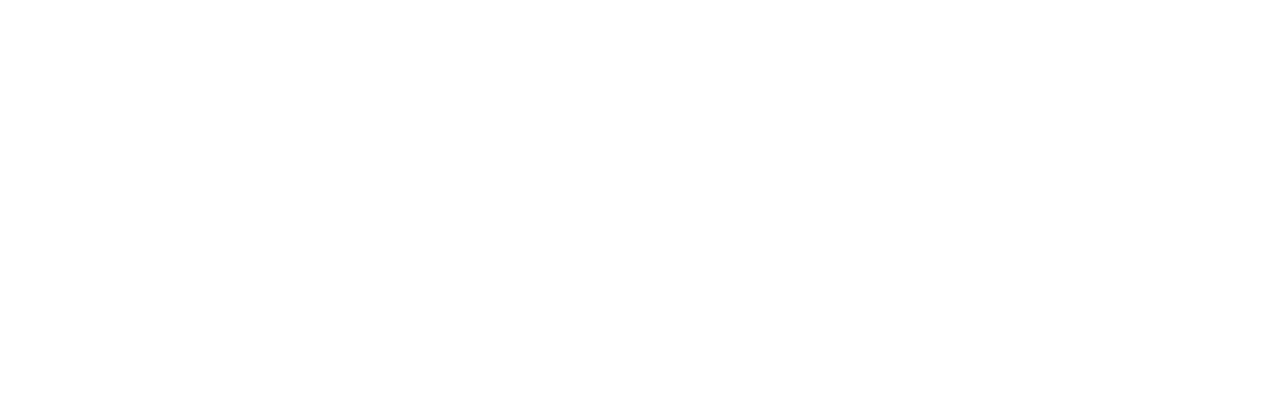
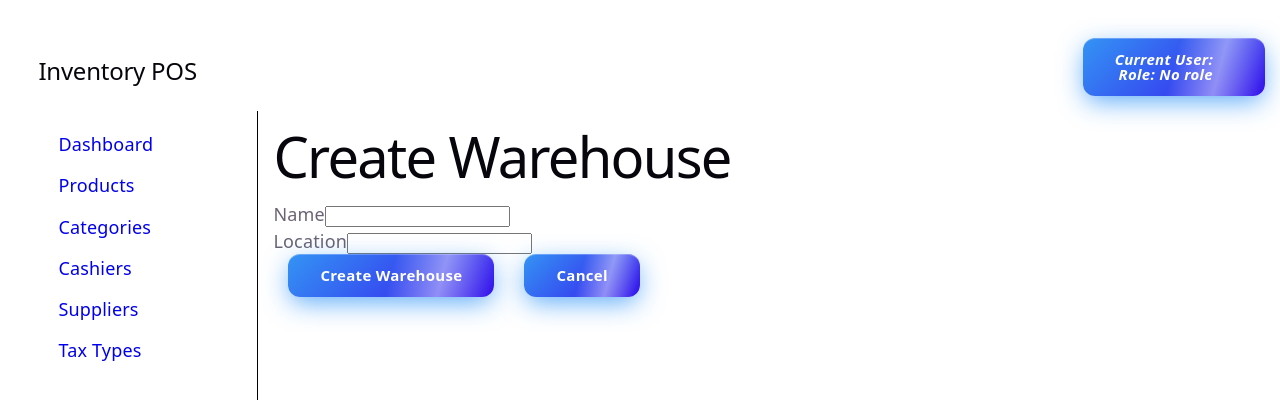
Before and after one commit to rdjirackor/Inventory-POS, a React (Vite) app in the folder frontend/inventory/: page /warehouses/create in a window 1280 px wide. Before the commit this address had no page. Shown: the top 400 px of the page. Built offline with nearby package versions, Linux system fonts and the light colour scheme; no server answers; sample sign-in values are in the browser's storage.

Commit message:
Added Warehouses.tsx and CreateWarehouse.tsx

```diff
--- a/frontend/inventory/src/App.tsx
+++ b/frontend/inventory/src/App.tsx
@@ -22,6 +22,8 @@
 import UpdateTaxtype from "./pages/UpdateTaxtypes";
 import CreateCashier from "./pages/CreateCashier";
 import CreateSupplier from "./pages/CreateSupplier";
+import CreateWarehouse from "./pages/CreateWarehouse";
+import Warehouses from "./pages/Warehouse";
 
 const token = localStorage.getItem("access_token")
 
@@ -83,6 +85,9 @@
                         <Route path="/taxtypes/create" element={<CreateTax />}/>
                         <Route path="/taxtypes/:id/edit" element={<UpdateTaxtype />} />
 
+                        <Route path="/warehouses" element={<Warehouses/>} />
+                        <Route path="/warehouses/create" element={<CreateWarehouse />} />
+
                     </Route>
 
                 </Routes>
--- a/frontend/inventory/src/pages/CreateWarehouse.tsx
+++ b/frontend/inventory/src/pages/CreateWarehouse.tsx
@@ -0,0 +1,85 @@
+import { useState } from "react";
+import { useNavigate } from "react-router-dom";
+import { createWarehouse } from "../apis/warehouses";
+
+
+
+function CreateWarehouse() {
+    const navigate = useNavigate();
+
+    const [name, setName] = useState("");
+
+    const [location, setLocation] = useState("");
+
+    const [loading, setLoading] = useState(false);
+    const [error, setError] = useState("");
+
+
+    async function handleSubmit(event: React.FormEvent) {
+        event.preventDefault();
+
+        setError("");
+        setLoading(true);
+
+        try {
+            await createWarehouse(
+                name,
+                location,
+            );
+
+            navigate("/warehouses");
+
+        } catch (error) {
+            setError("Failed to create Warehouse");
+            console.error(error);
+
+        } finally {
+            setLoading(false);
+        }
+    }
+
+
+
+    return (
+        <div>
+            <h1>Create Warehouse</h1>
+
+            {error && <p>{error}</p>}
+
+            <form onSubmit={handleSubmit}>
+
+                <div>
+                    <label>Name</label>
+                    <input
+                        value={name}
+                        onChange={(e) => setName(e.target.value)}
+                    />
+                </div>
+
+                <div>
+                    <label>Location</label>
+                    <input
+                        value={location}
+                        onChange={(e) => setLocation(e.target.value)}
+                    />
+                </div>
+
+
+
+                <button type="submit" disabled={loading}>
+                    {loading ? "Creating..." : "Create Warehouse"}
+                </button>
+
+                <button
+                    type="button"
+                    onClick={() => navigate("/warehouses")}
+                >
+                    Cancel
+                </button>
+
+            </form>
+        </div>
+    );
+}
+
+export default CreateWarehouse;
--- /dev/null
+++ b/frontend/inventory/src/pages/Warehouse.tsx
@@ -0,0 +1,89 @@
+import { useEffect, useState } from "react";
+import {  deleteWarehouse, getWarehouse, getWarehouses } from "../apis/warehouses";
+import type { Warehouse } from "../interfaces/interfaces";
+import { useNavigate } from "react-router-dom";
+import "../styles/Pages.css"
+
+function Warehouses() {
+    const navigate = useNavigate();
+
+    const [loading, setLoading] = useState(false);
+    const [error, setError] = useState("");
+    const [warehouses, setWarehouses] = useState<Warehouse[]>([]);
+
+    async function fetchWarehouses() {
+        setError("");
+        setLoading(true);
+
+        try {
+            const data = await getWarehouses();
+            setWarehouses(data);
+        } catch (error) {
+            setError("Failed to load Warehouses");
+        } finally {
+            setLoading(false);
+        }
+    }
+
+    async function DeleteWarehouse(warehouse_id:number) {
+        try {
+            const warehouse = await getWarehouse(warehouse_id);
+            const confirmed = confirm(`Delete ${warehouse.name}?`);
+            if (!confirmed){
+                return ;
+            }
+            await deleteWarehouse(warehouse_id);
+
+            await fetchWarehouses();
+        }
+        catch(error){
+            if (error instanceof Error && error.message === "Protected") {
+                setError(
+                    "Cannot delete this"
+                );
+            }
+        }
+
+    }
+
+    useEffect(() => {
+        fetchWarehouses();
+    }, []);
+
+    return (
+        <div>
+            <h1>Warehouses</h1>
+
+            {loading && <p>Loading...</p>}
+            {error && <p>{error}</p>}
+            <div className="fetch_table">
+
+            <table>
+                <thead>
+                    <tr>
+                        <th>Name</th>
+                        <th>Actions</th>
+                    </tr>
+                </thead>
+
+                <tbody>
+                    {warehouses.map((warehouse) => (
+                        <tr key={warehouse.id}>
+                            <td>{warehouse.name}</td>
+                            <td>
+                                <button onClick={() => navigate(`/warehouses/${warehouse.id}/edit`)}>Update</button>
+                                <button onClick={()=> DeleteWarehouse(warehouse.id)}>Delete</button></td>
+                        </tr>
+                    ))}
+                </tbody>
+            </table>
+
+            <div className="create_button">
+                <button onClick={()=>{navigate(`/warehouses/create`)}}>Create</button>
+            </div>
+            </div>
+        </div>
+    );
+}
+
+export default Warehouses;
```
Also changed, not shown: 1 other file (tests, documents, lock files or other folders).
